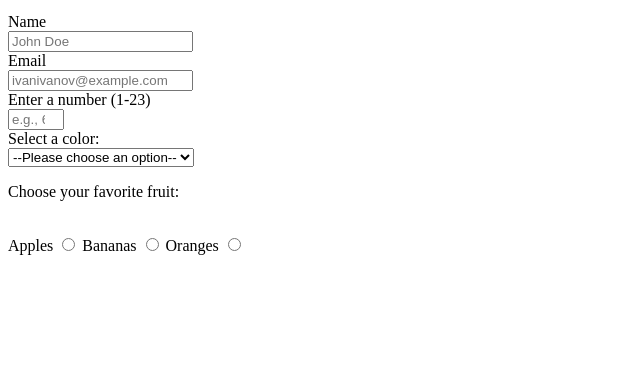
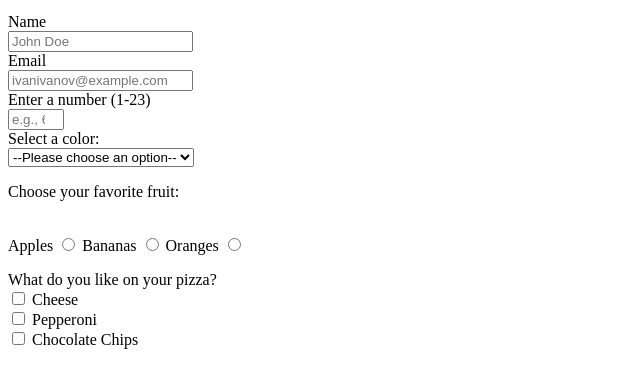
Before and after one commit to ctauchen/FCC-WebDev-2, a plain HTML site: page index.html in a window 1280 px wide. Shown: the part 87-474 px from the top of the page, without its empty margins (0-640 px from the left). Drawn offline with Linux system fonts and the light colour scheme.

Commit message:
Added pizza checkboxes. Fixes #15.

```diff
--- a/index.html
+++ b/index.html
@@ -1,7 +1,7 @@
 <html>
+
+<head>
   <script src="https://cdn.freecodecamp.org/testable-projects-fcc/v1/bundle.js"></script>
-<head>
-
 </head>
 
 <body>
@@ -33,6 +33,18 @@
   <input type=radio name="fruit" value="bananas" id="fruit-bananas">
   <label for="fruit-oranges">Oranges</label>
   <input type=radio name="fruit" value="oranges" id="fruit-oranges">
+  <p>What do you like on your pizza?</label><br>
+
+    <input type="checkbox" name="pizza-toppings" value="cheese" id="pizza-toppings-cheese">
+
+    <label for="pizza-toppings-cheese">Cheese</label><br>
+
+    <input type="checkbox" name="pizza-toppings" value="pepperoni" id="pizza-toppings-pepperoni">
+
+    <label for="pizza-toppings-pepperoni">Pepperoni</label><br>
+
+    <input type="checkbox" name="pizza-toppings" value="chocolate-chips" id="pizza-toppings-chocolate-chips">
+    <label for="pizza-toppings-chocolate-chips">Chocolate Chips</label><br>
 </form>
 
 
```
Also changed, not shown: style.css (+7 -1 lines).
